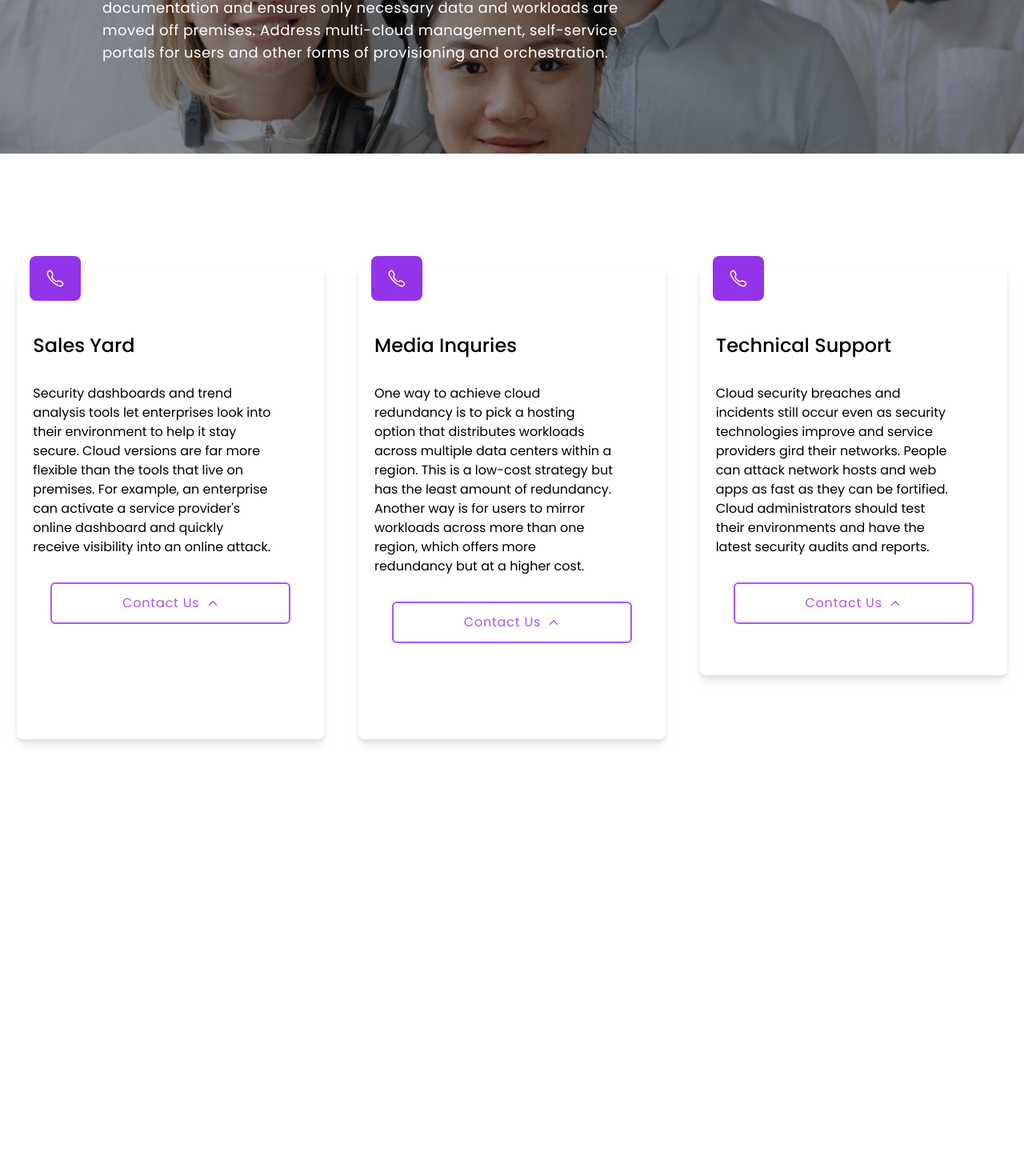
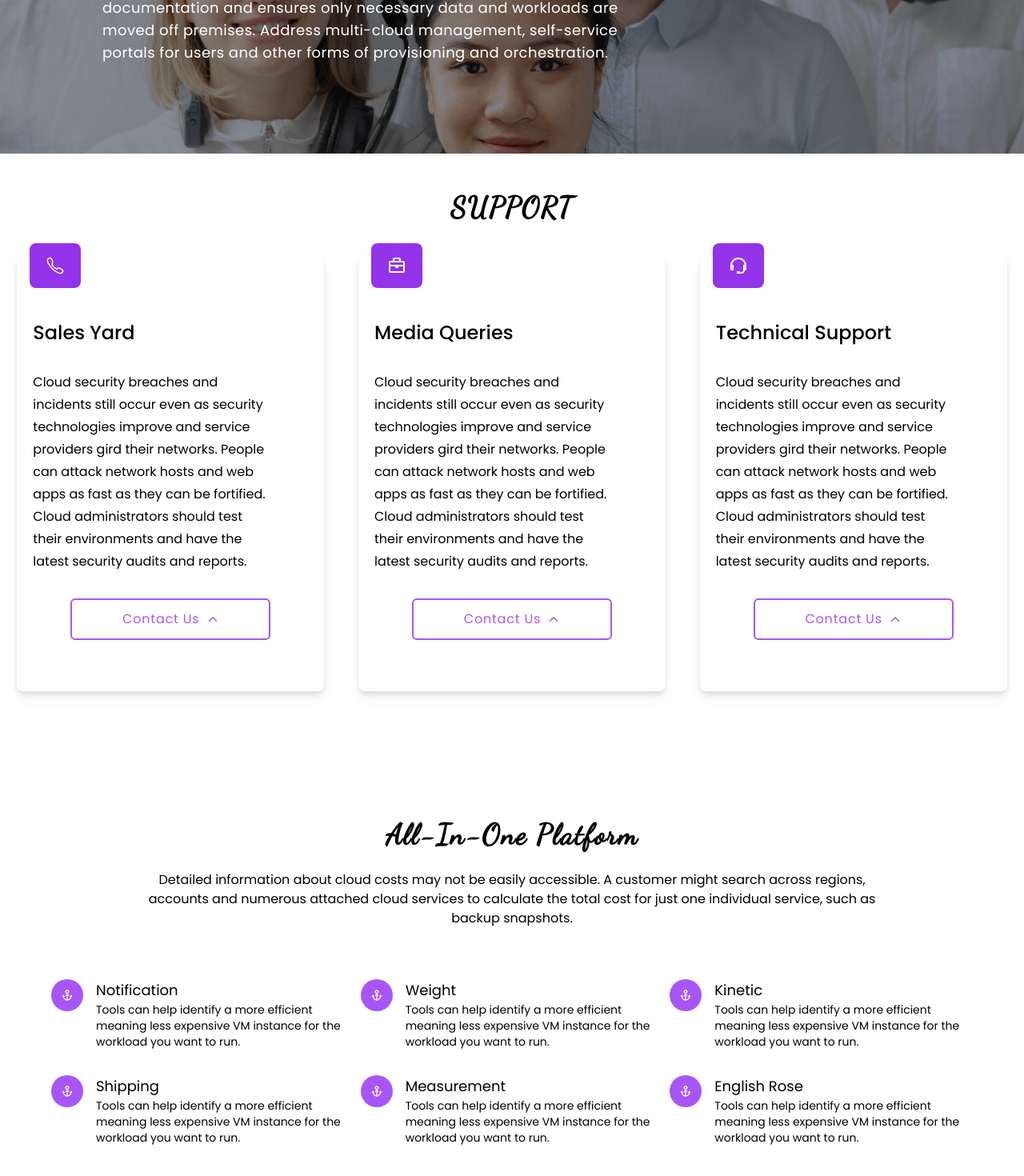
Before and after one commit to Orison03/Cloud-Project, a React (Create React App) app: page / in a window 1280 px wide. Shown: the part 1545-3015 px from the top of the page at 80% size. Before the commit the page ends 2485 px from the top, so only its background shows below. Built offline with nearby package versions, Linux system fonts and the light colour scheme.

Commit message:
completed the all in one page

```diff
--- a/src/App.js
+++ b/src/App.js
@@ -4,6 +4,7 @@ import Hero from "./components/Hero";
 import Services from "./components/Services";
 import About from "./components/About";
 import Support from "./components/Support";
+import AllInOne from "./components/AllInOne";
 
 function App() {
   return (
@@ -13,6 +14,7 @@ function App() {
       <Services/>
       <About/>
       <Support/>
+      <AllInOne/>
     </div>
   );
 }
--- /dev/null
+++ b/src/components/AllInOne.js
@@ -0,0 +1,121 @@
+import React from "react";
+import { BiAnchor } from "react-icons/bi";
+import Slide from "react-reveal/Slide";
+
+function AllInOne() {
+  return (
+    <Slide left>
+      <div className="my-16 w-[90%] mx-auto">
+        <h1 className="text-center capitalize font-slant font-extrabold text-black mb-6 text-2xl tracking-wider md:text-4xl">
+          All-in-one platform
+        </h1>
+        <p className="text-center w-[80%] mx-auto">
+          Detailed information about cloud costs may not be easily accessible. A
+          customer might search across regions, accounts and numerous attached
+          cloud services to calculate the total cost for just one individual
+          service, such as backup snapshots.
+        </p>
+        <div className="grid sm:grid-cols-2 lg:grid-cols-3 mt-16 gap-2">
+          <section className="mb-6">
+            <div className="flex space-between">
+              {/* icon */}
+              <div className="mr-4 text-white bg-purple-500 w-12 px-3 py-5  h-4 flex items-center rounded-full">
+                <BiAnchor />
+              </div>
+              {/* message */}
+              <div>
+                <h1 className="text-lg">Notification</h1>
+                <p className="text-sm">
+                  Tools can help identify a more efficient meaning less
+                  expensive VM instance for the workload you want to run.
+                </p>
+              </div>
+            </div>
+          </section>
+          <section className="mb-6">
+            <div className="flex space-between">
+              {/* icon */}
+              <div className="mr-4 text-white bg-purple-500 w-12 px-3 py-5  h-4 flex items-center rounded-full">
+                <BiAnchor />
+              </div>
+              {/* message */}
+              <div>
+                <h1 className="text-lg">Weight</h1>
+                <p className="text-sm">
+                  Tools can help identify a more efficient meaning less
+                  expensive VM instance for the workload you want to run.
+                </p>
+              </div>
+            </div>
+          </section>
+          <section className="mb-6">
+            <div className="flex space-between">
+              {/* icon */}
+              <div className="mr-4 text-white bg-purple-500 w-12 px-3 py-5  h-4 flex items-center rounded-full">
+                <BiAnchor />
+              </div>
+              {/* message */}
+              <div>
+                <h1 className="text-lg">Kinetic</h1>
+                <p className="text-sm">
+                  Tools can help identify a more efficient meaning less
+                  expensive VM instance for the workload you want to run.
+                </p>
+              </div>
+            </div>
+          </section>
+          <section className="mb-6">
+            <div className="flex space-between">
+              {/* icon */}
+              <div className="mr-4 text-white bg-purple-500 w-12 px-3 py-5  h-4 flex items-center rounded-full">
+                <BiAnchor />
+              </div>
+              {/* message */}
+              <div>
+                <h1 className="text-lg">Shipping</h1>
+                <p className="text-sm">
+                  Tools can help identify a more efficient meaning less
+                  expensive VM instance for the workload you want to run.
+                </p>
+              </div>
+            </div>
+          </section>
+          <section className="mb-6">
+            <div className="flex space-between">
+              {/* icon */}
+              <div className="mr-4 text-white bg-purple-500 w-12 px-3 py-5  h-4 flex items-center rounded-full">
+                <BiAnchor />
+              </div>
+              {/* message */}
+              <div>
+                <h1 className="text-lg">Measurement</h1>
+                <p className="text-sm">
+                  Tools can help identify a more efficient meaning less
+                  expensive VM instance for the workload you want to run.
+                </p>
+              </div>
+            </div>
+          </section>
+          <section className="mb-6">
+            <div className="flex space-between">
+              {/* icon */}
+              <div className="mr-4 text-white bg-purple-500 w-12 px-3 py-5  h-4 flex items-center rounded-full">
+                <BiAnchor />
+              </div>
+              {/* message */}
+              <div>
+                <h1 className="text-lg">English Rose</h1>
+                <p className="text-sm">
+                  Tools can help identify a more efficient meaning less
+                  expensive VM instance for the workload you want to run.
+                </p>
+              </div>
+            </div>
+          </section>
+        </div>
+      </div>
+    </Slide>
+  );
+}
+
+export default AllInOne;
--- a/src/components/Cards.js
+++ b/src/components/Cards.js
@@ -1,63 +1,69 @@
-import React from 'react'
+import React from "react";
 import { IoCallOutline } from "react-icons/io5";
 import { IoIosArrowUp } from "react-icons/io";
+import { BiSupport, BiBriefcase } from "react-icons/bi";
 
 function Cards() {
   return (
-    <div className="grid md:grid-cols-3">
-      <div className=" w-[90%] mx-auto bg-white rounded-lg drop-shadow-lg mt-24 mb-4 pb-16">
+    <>
+      <h1 className="mb-4 font-slant text-center text-2xl uppercase tracking-wider border-bottom border-black font-extrabold sm:text-4xl">
+        Support
+      </h1>
+      <div className="grid lg:grid-cols-3">
+        <div className="w-[90%] mx-auto bg-white rounded-lg drop-shadow-lg mt-6 mb-24 pb-16">
           {/* icon */}
           <IoCallOutline className="text-white bg-purple-600 p-4 w-16 rounded-lg h-14 relative top-[-1rem] left-4" />
           <p className="pl-5 py-6 text-2xl capitalize font-medium text-black-600">
             sales yard
           </p>
-        <p className="pl-5 pt-2 pb-8 text-md md:text-base md:max-w-xs">
-          Security dashboards and trend analysis tools let enterprises look into
-          their environment to help it stay secure. Cloud versions are far more
-          flexible than the tools that live on premises. For example, an
-          enterprise can activate a service provider's online dashboard and
-          quickly receive visibility into an online attack.
+          <p className="pl-5 pt-2 pb-8 text-sm leading-7 md:text-base md:leading-7 lg:max-w-xs">
+            Cloud security breaches and incidents still occur even as security
+            technologies improve and service providers gird their networks.
+            People can attack network hosts and web apps as fast as they can be
+            fortified. Cloud administrators should test their environments and
+            have the latest security audits and reports.
           </p>
-        <button className="flex justify-center items-center w-[300px] mx-auto hover:border-normal text-normal max-w-[350px] bg-white text-purple-500 hover:text-white">
+          <button className="flex justify-center items-center w-[300px] mx-auto hover:border-normal text-normal max-w-[350px] bg-white text-purple-500 hover:text-white lg:w-[250px]">
             contact us <IoIosArrowUp className="pl-2 w-6 font-bold" />
           </button>
         </div>
-      <div className="w-[90%] mx-auto bg-white rounded-lg drop-shadow-lg mt-24 mb-4 pb-16">
+        <div className="w-[90%] mx-auto bg-white rounded-lg drop-shadow-lg mt-6 mb-24 pb-16">
           {/* icon */}
-        <IoCallOutline className="text-white bg-purple-600 p-4 w-16 rounded-lg h-14 relative top-[-1rem] left-4" />
+          <BiBriefcase className="text-white bg-purple-600 p-4 w-16 rounded-lg h-14 relative top-[-1rem] left-4" />
           <p className="pl-5 py-6 text-2xl capitalize font-medium text-black-600">
-          media inquries
+            media queries
           </p>
-        <p className="pl-5 pt-2 pb-8 text-md md:text-base md:max-w-xs">
-          One way to achieve cloud redundancy is to pick a hosting option that
-          distributes workloads across multiple data centers within a region.
-          This is a low-cost strategy but has the least amount of redundancy.
-          Another way is for users to mirror workloads across more than one
-          region, which offers more redundancy but at a higher cost.
+          <p className="pl-5 pt-2 pb-8 text-sm leading-7 md:text-base md:leading-7 lg:max-w-xs">
+            Cloud security breaches and incidents still occur even as security
+            technologies improve and service providers gird their networks.
+            People can attack network hosts and web apps as fast as they can be
+            fortified. Cloud administrators should test their environments and
+            have the latest security audits and reports.
           </p>
-        <button className="flex justify-center items-center w-[300px] mx-auto hover:border-normal text-normal max-w-[350px] bg-white text-purple-500 hover:text-white">
+          <button className="flex justify-center items-center w-[300px] mx-auto hover:border-normal text-normal max-w-[350px] bg-white text-purple-500 hover:text-white lg:w-[250px]">
             contact us <IoIosArrowUp className="pl-2 w-6 font-bold" />
           </button>
         </div>
-      <div className="w-[90%] mx-auto bg-white rounded-lg drop-shadow-lg mt-24 mb-24 pb-16">
+        <div className="w-[90%] mx-auto bg-white rounded-lg drop-shadow-lg mt-6 mb-24 pb-16">
           {/* icon */}
-        <IoCallOutline className="text-white bg-purple-600 p-4 w-16 rounded-lg h-14 relative top-[-1rem] left-4" />
+          <BiSupport className="text-white bg-purple-600 p-4 w-16 rounded-lg h-14 relative top-[-1rem] left-4" />
           <p className="pl-5 py-6 text-2xl capitalize font-medium text-black-600">
             technical support
           </p>
-        <p className="pl-5 pt-2 pb-8 text-md md:text-base md:max-w-xs">
+          <p className="pl-5 pt-2 pb-8 text-sm leading-7 md:text-base md:leading-7 lg:max-w-xs">
             Cloud security breaches and incidents still occur even as security
-          technologies improve and service providers gird their networks. People
-          can attack network hosts and web apps as fast as they can be
+            technologies improve and service providers gird their networks.
+            People can attack network hosts and web apps as fast as they can be
             fortified. Cloud administrators should test their environments and
             have the latest security audits and reports.
           </p>
-        <button className="flex justify-center items-center w-[300px] mx-auto hover:border-normal text-normal max-w-[350px] bg-white text-purple-500 hover:text-white">
+          <button className="flex justify-center items-center w-[300px] mx-auto hover:border-normal text-normal max-w-[350px] bg-white text-purple-500 hover:text-white lg:w-[250px]">
             contact us <IoIosArrowUp className="pl-2 w-6 font-bold" />
           </button>
         </div>
       </div>
+    </>
   );
 }
 
-export default Cards
+export default Cards;
```
Lines whose indentation alone changed are shown as unchanged.
